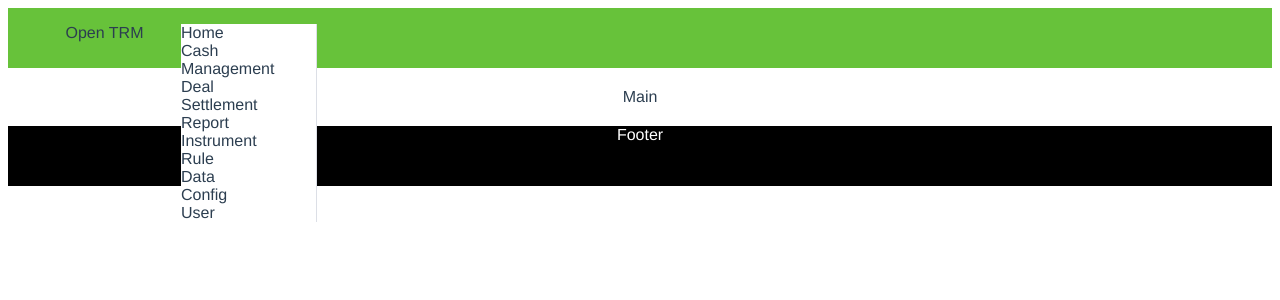
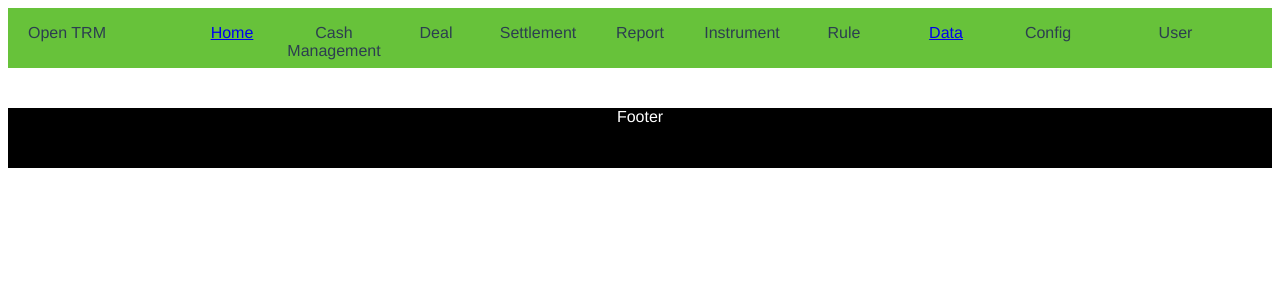
Before and after one commit to xiaoguo-jlu/open-trm-admin, a Vue app in the folder web/: page /home in a window 1280 px wide. Shown: the top 300 px of the page. Built offline with nearby package versions, Linux system fonts and the light colour scheme.

Commit message:
菜单骨架搭建

```diff
--- a/web/src/App.vue
+++ b/web/src/App.vue
@@ -1,5 +1,5 @@
 <template>
-    <div id="app" clas>
+    <div id="app">
         <el-container class="common-layout">
             <el-header id="header">
                 <el-row>
@@ -7,21 +7,41 @@
                 </el-row>
                 <el-row>
                     <el-col :span="3" id="logo">Open TRM</el-col>
-                    <el-menu>
-                        <el-col :span="2" class="menu">Home</el-col>
-                        <el-col :span="2" class="menu">Cash Management</el-col>
-                        <el-col :span="2" class="menu">Deal</el-col>
-                        <el-col :span="2" class="menu">Settlement</el-col>
-                        <el-col :span="2" class="menu">Report</el-col>
-                        <el-col :span="2" class="menu">Instrument</el-col>
-                        <el-col :span="2" class="menu">Rule</el-col>
-                        <el-col :span="2" class="menu">Data</el-col>
-                        <el-col :span="2" class="menu">Config</el-col>
-                        <el-col :span="3" class="User">User</el-col>
-                    </el-menu>
+                    <el-col :span="2" class="menu">
+                        <router-link to="/home">Home</router-link>
+                    </el-col>
+                    <el-col :span="2" class="menu">
+                        Cash Management
+                    </el-col>
+                    <el-col :span="2" class="menu">
+                        Deal
+                    </el-col>
+                    <el-col :span="2" class="menu">
+                        Settlement
+                    </el-col>
+                    <el-col :span="2" class="menu">
+                        Report
+                    </el-col>
+                    <el-col :span="2" class="menu">
+                        Instrument
+                    </el-col>
+                    <el-col :span="2" class="menu">
+                        Rule
+                    </el-col>
+                    <el-col :span="2" class="menu">
+                        <router-link to="/static-data/currency">Data</router-link>
+                    </el-col>
+                    <el-col :span="2" class="menu">
+                        Config
+                    </el-col>
+                    <el-col :span="3" class="User">
+                        User
+                    </el-col>
                 </el-row>
             </el-header>
-            <el-main id="main">Main</el-main>
+            <el-main id="main">
+                <router-view/>
+            </el-main>
             <el-footer id="footer">Footer</el-footer>
         </el-container>
     </div>
@@ -36,6 +56,10 @@
 </script>
 
 <style>
+    #logo {
+        text-align: left;
+    }
+
     #app {
         font-family: Avenir, Helvetica, Arial, sans-serif;
         -webkit-font-smoothing: antialiased;
@@ -45,11 +69,15 @@
     }
 
     #header {
+        margin-top: 0;
+        border-top-width: 0;
         background-color: #67C23A;
     }
 
     #footer {
         background-color: #000000;
         color: white;
+        text-align: center;
+        alignment: center;
     }
 </style>
--- a/web/src/components/HomePage.vue
+++ b/web/src/components/HomePage.vue
@@ -1,12 +1,8 @@
 <template>
-    <div class="common-layout">
-        <el-container>
-            <el-container>
-                <el-header>Open TRM</el-header>
-                <el-main>Main</el-main>
-            </el-container>
-        </el-container>
+    <div id="app">
+        Welcome to open-TRM!
     </div>
+
 </template>
 
 <script>
@@ -20,39 +16,29 @@
 
 <!-- Add "scoped" attribute to limit CSS to this component only -->
 <style scoped>
-
-
-    .homeWelcome {
-        text-align: center;
-        font-size: 30px;
-        font-family: 微软雅黑;
-        color: #000000;
-        padding-top: 50px;
+    #logo {
+        text-align: left;
     }
 
-    .homeHeader {
-        text-align: left;
-        font-size: 30px;
-        font-family: 微软雅黑;
-        color: #000000;
-        padding-top: 50px;
+    #app {
+        font-family: Avenir, Helvetica, Arial, sans-serif;
+        -webkit-font-smoothing: antialiased;
+        -moz-osx-font-smoothing: grayscale;
+        text-align: center;
+        color: #2c3e50;
     }
 
-    .homeHeader .title {
-        font-size: 30px;
-        font-family: 华文行楷;
-        color: #ffffff;
+    #header {
+        margin-top: 0;
+        border-top-width: 0;
+        background-color: #67C23A;
     }
 
-    .homeHeader .userInfo {
-        cursor: pointer;
-    }
-
-    .el-dropdown-link img {
-        width: 48px;
-        height: 48px;
-        border-radius: 24px;
-        margin-left: 8px;
+    #footer {
+        background-color: #000000;
+        color: white;
+        text-align: center;
+        alignment: center;
     }
 
 </style>
--- a/web/src/router/index.js
+++ b/web/src/router/index.js
@@ -1,6 +1,7 @@
 import {createRouter, createMemoryHistory} from 'vue-router'
 import HomePage from "@/components/HomePage";
 import HelloWorld from "@/components/HelloWorld";
+import CurrencyView from "@/view/Data/Currency";
 
 const router = createRouter({
     history: createMemoryHistory(),
@@ -13,6 +14,10 @@ const router = createRouter({
             path: '/demo',
             component: HelloWorld
         },
+        {
+            path: '/static-data/currency',
+            component: CurrencyView
+        }
     ]
 });
 
--- /dev/null
+++ b/web/src/view/Data/Currency.vue
@@ -0,0 +1,15 @@
+<template>
+    <div id="app">
+        <h1>Currency</h1>
+    </div>
+</template>
+
+<script>
+    export default {
+        name: "CurrencyView"
+    }
+</script>
+
+<style scoped>
+
+</style>
```
